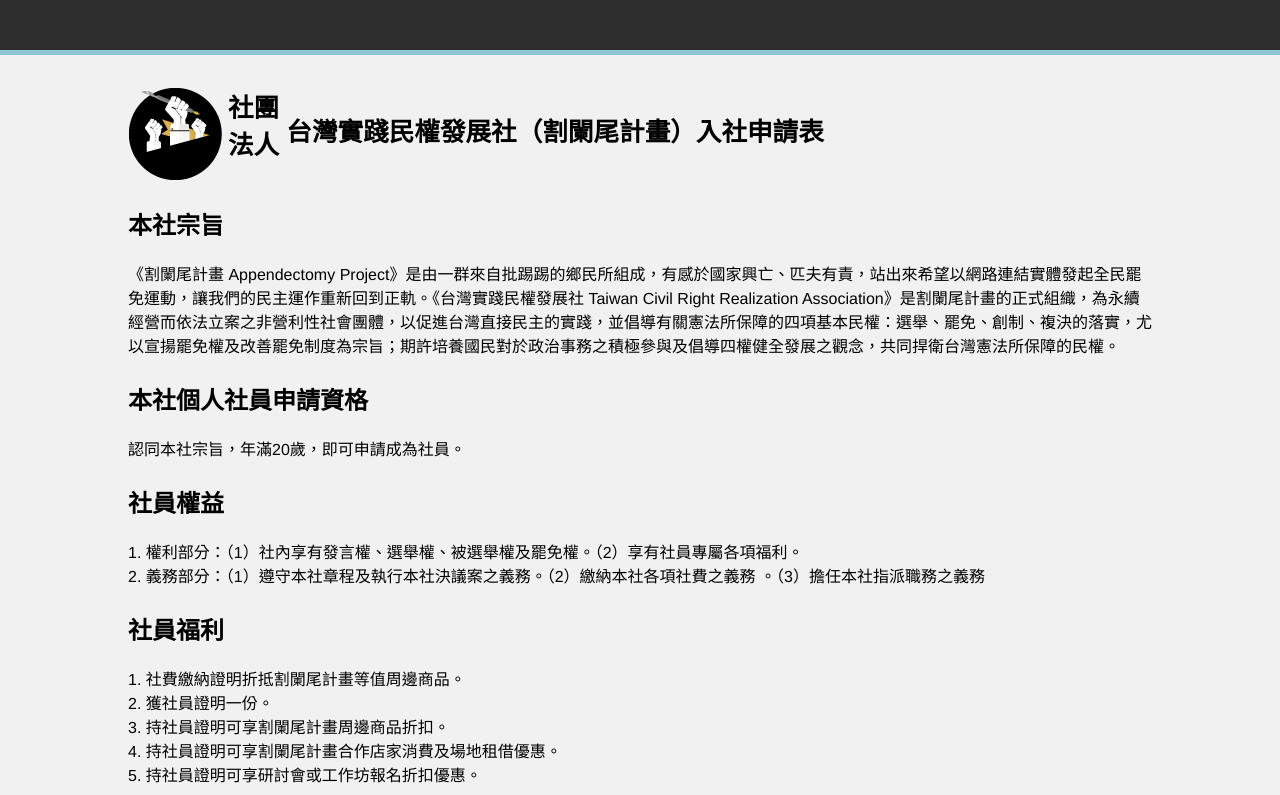
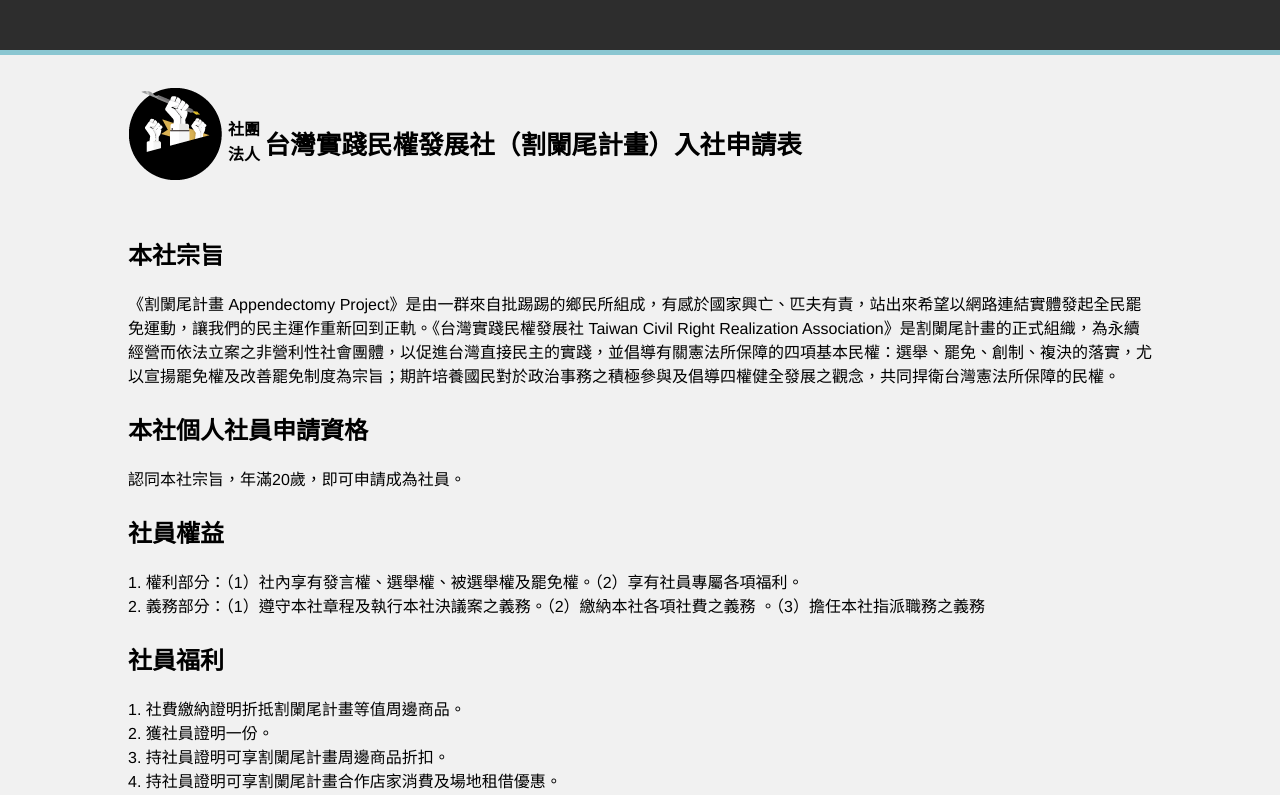
Before and after one commit to appy-tw/join, a plain HTML site: page index.html in a window 1280 px wide. Shown: the top 795 px of the page. Drawn offline with Linux system fonts and the light colour scheme.

Commit message:
Adjust main header text arrangment

```diff
--- a/css/join.css
+++ b/css/join.css
@@ -20,7 +20,7 @@
 
 #form-header {
 	font-weight: bolder;
-	font-size: 1.6em;
+	font-size: 1em;
 	vertical-align: bottom;
 	text-align: left;
 }
@@ -32,11 +32,15 @@
 	height: 95px;
 	width: 2em;
 	padding-left: 100px;
+	padding-top: 30px;
 	vertical-align: middle;
+	line-height: 25px;
+	font-size: 1em;
 }
 
 #form-header-title {
 	display: inline-block;
+	font-size: 1.6em;
 }
 
 h2 {
@@ -119,7 +123,7 @@
 	-moz-user-select: none;
 	-ms-user-select: none;
 	user-select: none;
-	letter-spacing: 2px;
+	letter-spacing: 1px;
 }
 
 
```
